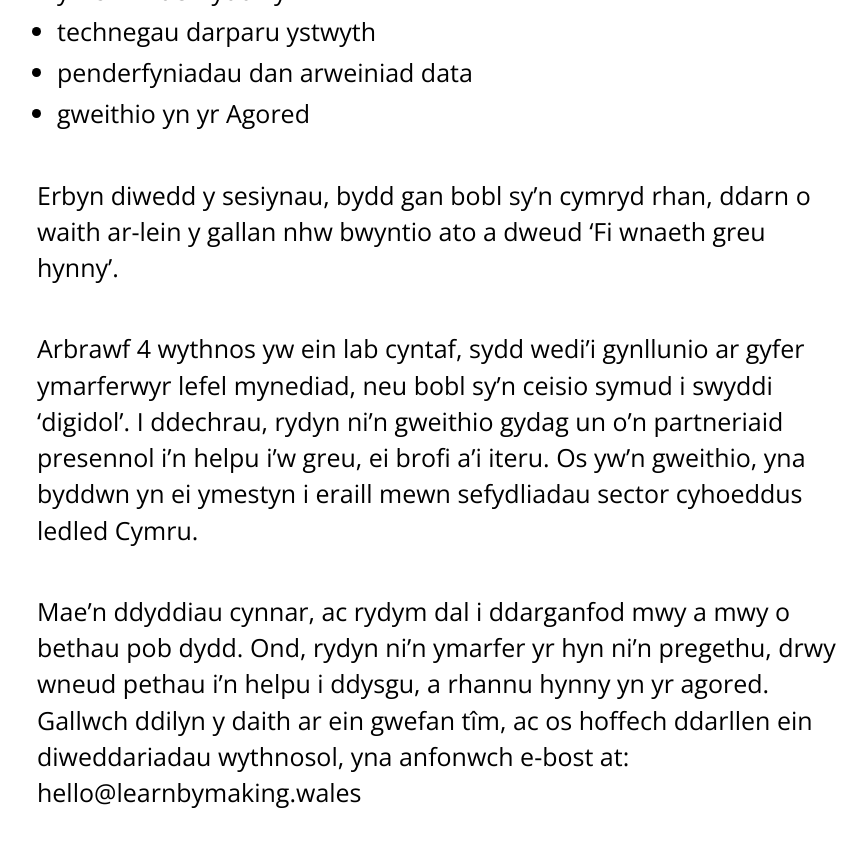
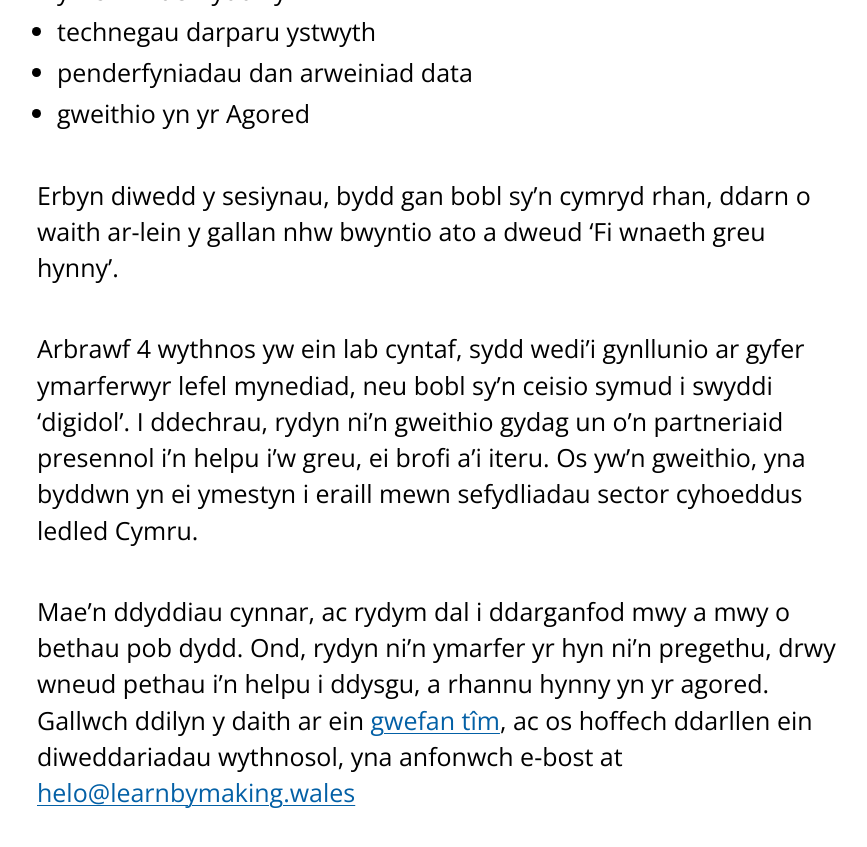
Before and after one commit to learnbymakingwales/learnbymakingwales.github.io, a Jekyll site: the page built from cy/updates/_posts/2022-10-28-Shwmae.md, in a window 1280 px wide and 900 px high, scrolled down 1902 px. Shown: the top 847 px of the window, without its empty margins (203-1070 px from the left). Built offline with Jekyll 4.4.1, drawn with Linux system fonts in a browser that asks for light colours.

Commit message:
adds url for website and email

```diff
--- a/cy/updates/_posts/2022-10-28-Shwmae.md
+++ b/cy/updates/_posts/2022-10-28-Shwmae.md
@@ -29,4 +29,4 @@ Erbyn diwedd y sesiynau, bydd gan bobl sy'n cymryd rhan, ddarn o waith ar-lein y
 
 Arbrawf 4 wythnos yw ein lab cyntaf, sydd wedi'i gynllunio ar gyfer ymarferwyr lefel mynediad, neu bobl sy'n ceisio symud i swyddi 'digidol'. I ddechrau, rydyn ni'n gweithio gydag un o'n partneriaid presennol i’n helpu i'w greu, ei brofi a'i iteru. Os yw'n gweithio, yna byddwn yn ei ymestyn i eraill mewn sefydliadau sector cyhoeddus ledled Cymru.
 
-Mae'n ddyddiau cynnar, ac rydym dal i ddarganfod mwy a mwy o bethau pob dydd. Ond, rydyn ni'n ymarfer yr hyn ni’n pregethu, drwy wneud pethau i'n helpu i ddysgu, a rhannu hynny yn yr agored. Gallwch ddilyn y daith ar ein gwefan tîm, ac os hoffech ddarllen ein diweddariadau wythnosol, yna anfonwch e-bost at: hello@learnbymaking.wales
+Mae'n ddyddiau cynnar, ac rydym dal i ddarganfod mwy a mwy o bethau pob dydd. Ond, rydyn ni'n ymarfer yr hyn ni’n pregethu, drwy wneud pethau i'n helpu i ddysgu, a rhannu hynny yn yr agored. Gallwch ddilyn y daith ar ein [gwefan tîm](https://learnbymaking.wales/cy), ac os hoffech ddarllen ein diweddariadau wythnosol, yna anfonwch e-bost at [helo@learnbymaking.wales](mailto:helo@learnbymaking.wales)
```
